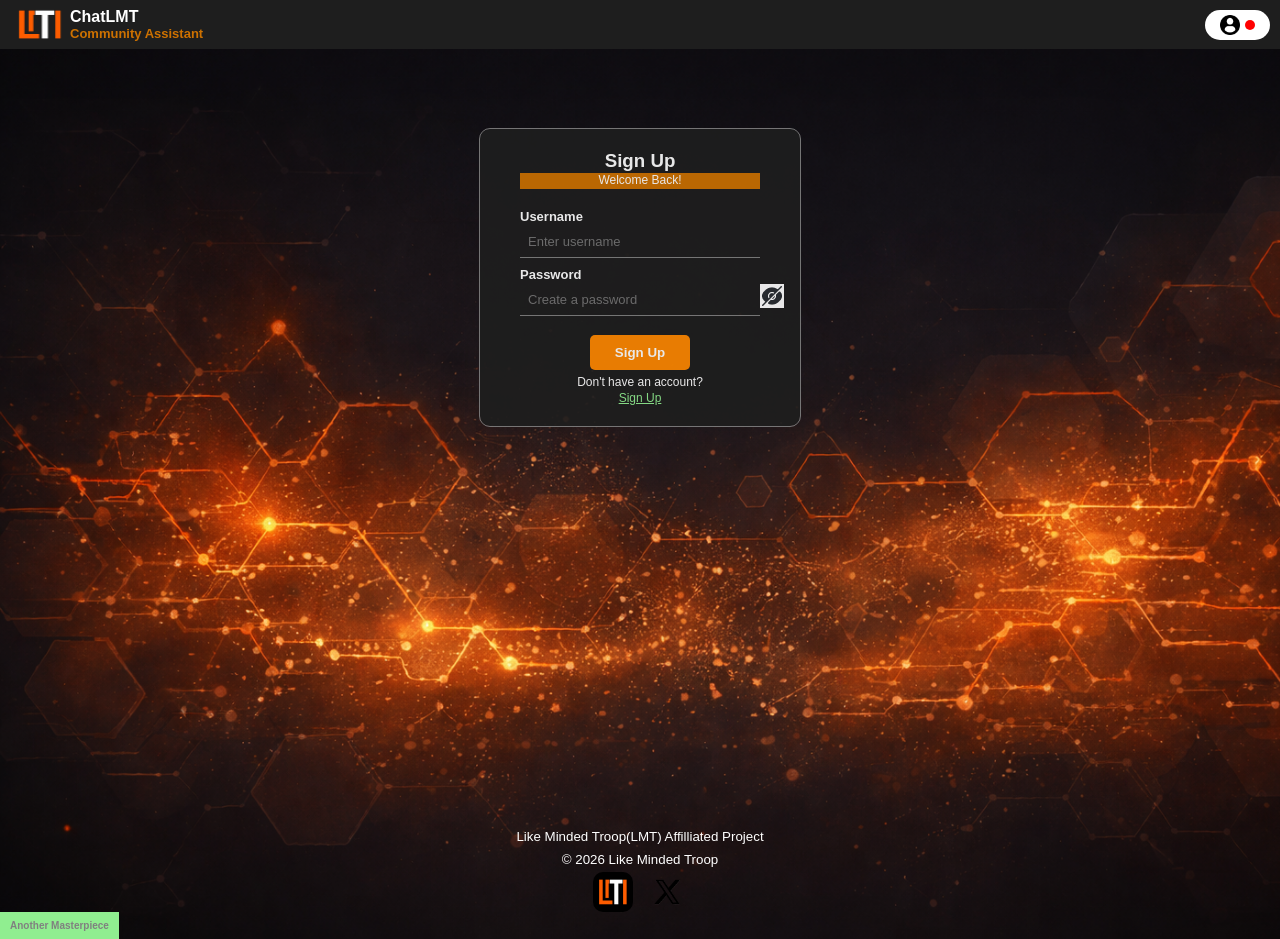
After one commit to 001grindpa/chatLMT, a Flask app: page /login in a window 1280 px wide. The commit adds this page. Run offline with Flask 3, Linux system fonts and the light colour scheme; parts of the project's set-up code (start-up, migrations or seed data) failed here and were passed over; some libraries are stand-ins or nearby versions.

Commit message:
done with login page front end logic

```diff
--- a/app.py
+++ b/app.py
@@ -70,6 +70,10 @@ def password_checker():
         session["validity"] = False
         return jsonify({"msg": result, "session": session.get("validity")})
 
+@app.route("/login")
+def login():
+    return render_template("login.html", page="login")
+
 
 
 # if __name__ == "__main__":
--- a/static/scripts/main.js
+++ b/static/scripts/main.js
@@ -119,6 +119,39 @@ document.addEventListener("DOMContentLoaded", () => {
         }
 
     }
+    else if (document.body.id == "login") {
+        const eye = document.querySelector(".signup form .field img");
+        const passwordInput = document.querySelector(".signup form .field .password");
+        const profileBtn = document.querySelector(".right .profile");
+        const profile = document.querySelector(".statusText");
+        const main = document.querySelector("main");
+
+        eye.addEventListener("click", () => {
+            if (passwordInput.type == "password") {
+                eye.src = "/static/images/openeye.png";
+                passwordInput.type = "text";
+            } else {
+                eye.src = "/static/images/closedeye.png";
+                passwordInput.type = "password";
+            }
+        })
+
+        main.addEventListener("click", () => {
+            if (profile.classList.contains("show")) {
+                profile.classList.remove("show");
+            }
+        })
+
+        profileBtn.addEventListener("click", () => {
+            if (profile.classList.contains("show")) {
+                profile.classList.remove("show");
+            }
+            else {
+                profile.classList.add("show");
+            }
+        })
+
+    }
     else if (document.body.id == "index") {
         const body = document.querySelector("body");
         const searchForm = body.querySelector("#search");
--- a/static/style/main.css
+++ b/static/style/main.css
@@ -281,6 +281,10 @@ footer .x:hover {
     background-color: var(--brand-color);
 }
 
+/* styling for login */
+#login footer {
+    margin-top: 25rem;
+}
 
 /* index styling */
 #search {
--- /dev/null
+++ b/templates/login.html
@@ -0,0 +1,57 @@
+{% extends "layout.html" %}
+
+{% block body %}
+
+    <div class="statusText">you're currently not logged in</div>
+    <header>
+        <div class="menuBar">
+            <div class="left">
+                <img class="logo" src="{{ url_for('static', filename='images/lmt_no_tagline.png') }}" alt="LMT_logo">
+                <div class="title">
+                    <div>ChatLMT</div>
+                    <div>Community Assistant</div>
+                </div>
+            </div>
+            <div class="right">
+                <div class="profile">
+                    <img src="{{ url_for('static', filename='images/profile-user.png') }}" alt="profile_img">
+                    <div class="status"></div>
+                </div>
+            </div>
+        </div>
+    </header>
+    <main>
+        <div class="signup">
+            <h3>Sign Up</h3>
+            <h5 class="txt">Welcome Back!</h5>
+            <form action="/login" method="post">
+                <div class="field">
+                    <div>Username</div>
+                    <input name="username" type="text" autocomplete="off" placeholder="Enter username">
+                    <div class="line"></div>
+                    <div class="check_username"></div>
+                </div>
+                <div class="field">
+                    <div>Password</div>
+                    <input class="password" name="password" type="password" autocomplete="off" placeholder="Create a password"><span><img src="{{ url_for('static', filename='images/closedeye.png') }}" alt="closed"></span>
+                    <div class="line"></div>
+                    <div class="strength"></div>
+                </div>
+                <button type="submit">Sign Up</button>
+            </form>
+            <div class="warn"></div>
+            <div class="txt"><div>Don't have an account?</div><a href="/signup">Sign Up</a></div>
+        </div>
+    </main>
+    <footer>
+        <div>Like Minded Troop(LMT) Affilliated Project</div>
+        <div>© 2026 Like Minded Troop</div>
+        <div>
+            <img class="lmt" src="/static/images/lmt_no_tagline.png" alt="LMT logo">
+            <a href="https://www.x.com/lmt_dao"><img class="x" src="/static/images/x.png" alt="X logo"></a>
+        </div>
+        <div class="sideNote">Another Masterpiece</div>
+    </footer>
+
+
+{% endblock %}
```
Also changed, not shown: 1 other file.
